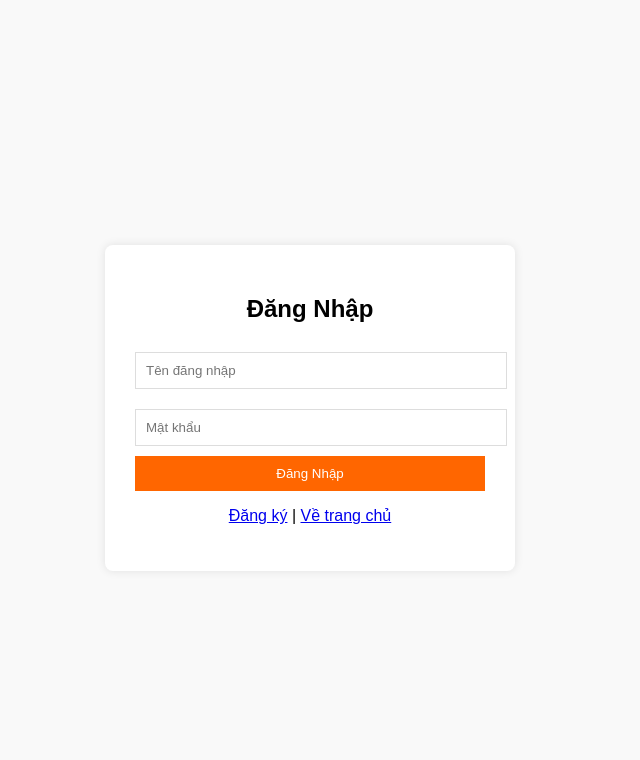
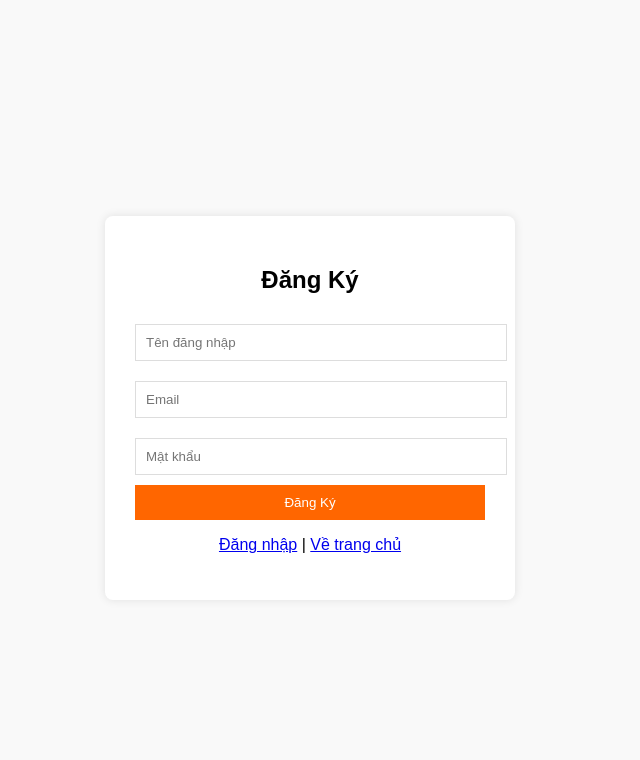
Before and after one commit to PhanDinhThanh2004/web-thuong-mai-dien-tu, a PHP site: page /dangky.php in a window 1280 px wide. Shown: the top 760 px of the page, without its empty margins (330-970 px from the left). Run offline with PHP 8.4, Linux system fonts and the light colour scheme.

Commit message:
Update dangky.php

```diff
--- a/timehouse/dangky.php
+++ b/timehouse/dangky.php
@@ -1,65 +1,34 @@
 <?php
-session_start();
 include 'db.php';
-$error = "";
-
+$message = "";
 if ($_SERVER["REQUEST_METHOD"] == "POST") {
     $username = mysqli_real_escape_string($conn, $_POST['username']);
+    $email = mysqli_real_escape_string($conn, $_POST['email']);
     $password = $_POST['password'];
-
-    $result = mysqli_query($conn, "SELECT * FROM users WHERE username='$username'");
-    if (mysqli_num_rows($result) > 0) {
-        $row = mysqli_fetch_assoc($result);
-
-        if (password_verify($password, $row['password'])) {
-            // Lưu session server
-            $_SESSION['user_id'] = $row['id'];
-            $_SESSION['username'] = $row['username'];
-            $_SESSION['role'] = $row['role'];
-
-            // --- QUAN TRỌNG: Lưu thêm 'role' vào localStorage để JS dùng ---
-            $user_data = json_encode([
-                'username' => $row['username'],
-                'role' => $row['role'] // Thêm dòng này
-            ]);
-
-            if ($row['role'] == 1) {
-                echo "<script>
-                    localStorage.setItem('currentUser', '$user_data');
-                    window.location.href = 'admin/index.php';
-                </script>";
-            } else {
-                echo "<script>
-                    localStorage.setItem('currentUser', '$user_data');
-                    window.location.href = 'sanpham.php';
-                </script>";
-            }
-            exit();
-        } else {
-            $error = "Mật khẩu sai!";
-        }
-    } else {
-        $error = "Tài khoản không tồn tại!";
+    $check = mysqli_query($conn, "SELECT * FROM users WHERE username='$username'");
+    if (mysqli_num_rows($check) > 0) { $message = "Tên đăng nhập đã tồn tại!"; }
+    else {
+        $hashed_password = password_hash($password, PASSWORD_DEFAULT);
+        $sql = "INSERT INTO users (username, email, password) VALUES ('$username', '$email', '$hashed_password')";
+        if (mysqli_query($conn, $sql)) { echo "<script>alert('Đăng ký thành công!'); window.location.href='dangnhap.php';</script>"; }
+        else { $message = "Lỗi: " . mysqli_error($conn); }
     }
 }
 ?>
 <!DOCTYPE html>
 <html lang="vi">
-<head>
-    <meta charset="UTF-8">
-    <title>Đăng Nhập | TimeHouse</title>
-    <style>body{font-family:Arial,sans-serif;display:flex;justify-content:center;align-items:center;height:100vh;background:#f9f9f9}.box{background:#fff;padding:30px;border-radius:8px;box-shadow:0 0 10px rgba(0,0,0,0.1);width:350px;text-align:center}input{width:100%;padding:10px;margin:10px 0;border:1px solid #ddd}button{width:100%;padding:10px;background:#ff6600;color:#fff;border:none;cursor:pointer}.error{color:red}</style>
-</head>
+<head><title>Đăng Ký</title><style>body{font-family:Arial,sans-serif;display:flex;justify-content:center;align-items:center;height:100vh;background:#f9f9f9}.box{background:#fff;padding:30px;border-radius:8px;box-shadow:0 0 10px rgba(0,0,0,0.1);width:350px;text-align:center}input{width:100%;padding:10px;margin:10px 0;border:1px solid #ddd}button{width:100%;padding:10px;background:#ff6600;color:#fff;border:none;cursor:pointer}.error{color:red}</style></head>
 <body>
     <div class="box">
-        <h2>Đăng Nhập</h2>
-        <?php if($error) echo "<div class='error'>$error</div>"; ?>
+        <h2>Đăng Ký</h2>
+        <?php if($message) echo "<div class='error'>$message</div>"; ?>
         <form method="POST">
             <input type="text" name="username" placeholder="Tên đăng nhập" required>
+            <input type="email" name="email" placeholder="Email" required>
             <input type="password" name="password" placeholder="Mật khẩu" required>
-            <button type="submit">Đăng Nhập</button>
+            <button type="submit">Đăng Ký</button>
         </form>
-        <p><a href="dangky.php">Đăng ký</a> | <a href="index.html">Về trang chủ</a></p>
+        <p><a href="dangnhap.php">Đăng nhập</a> | <a href="index.html">Về trang chủ</a></p>
     </div>
 </body>
 </html>
```
